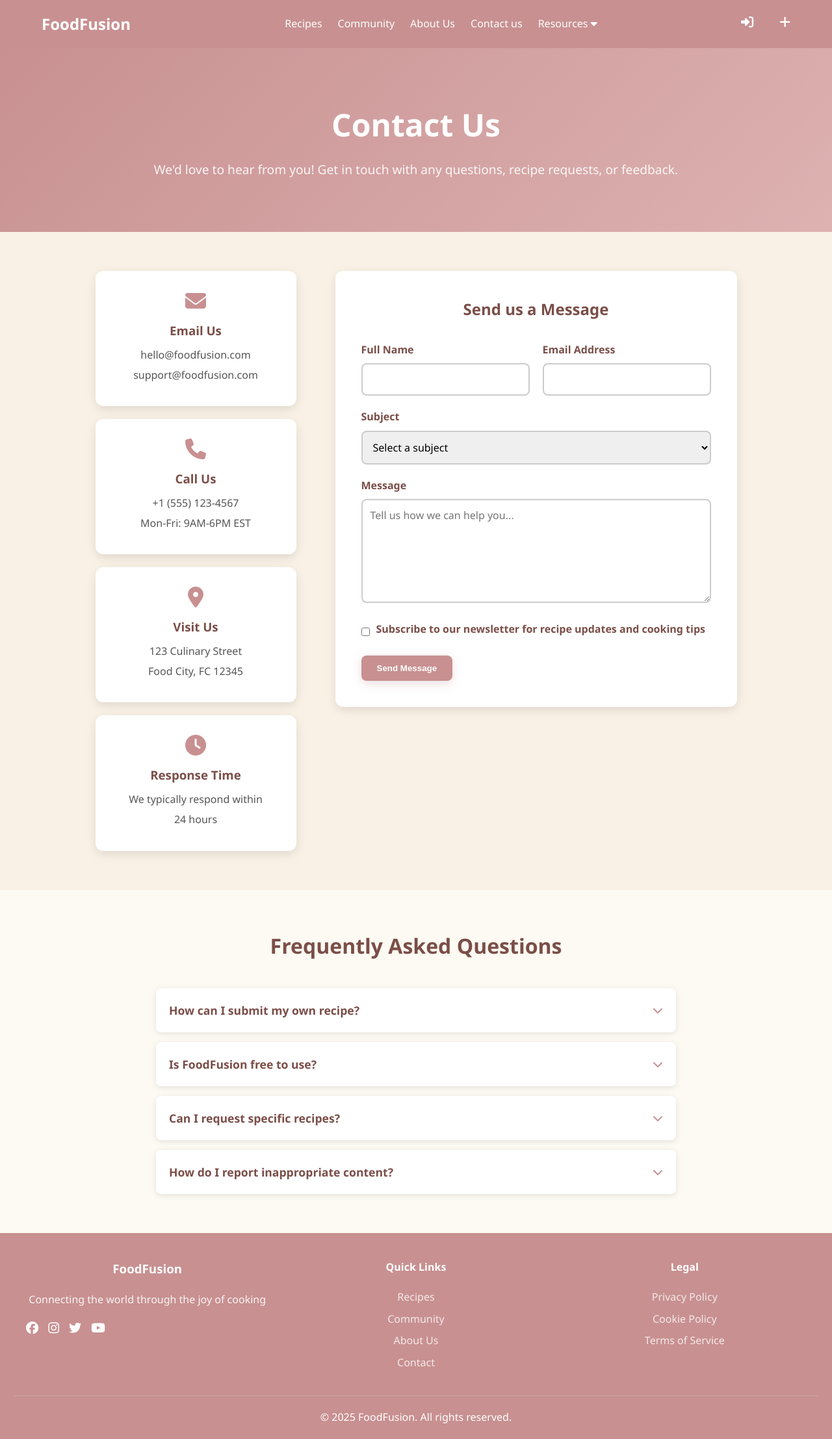
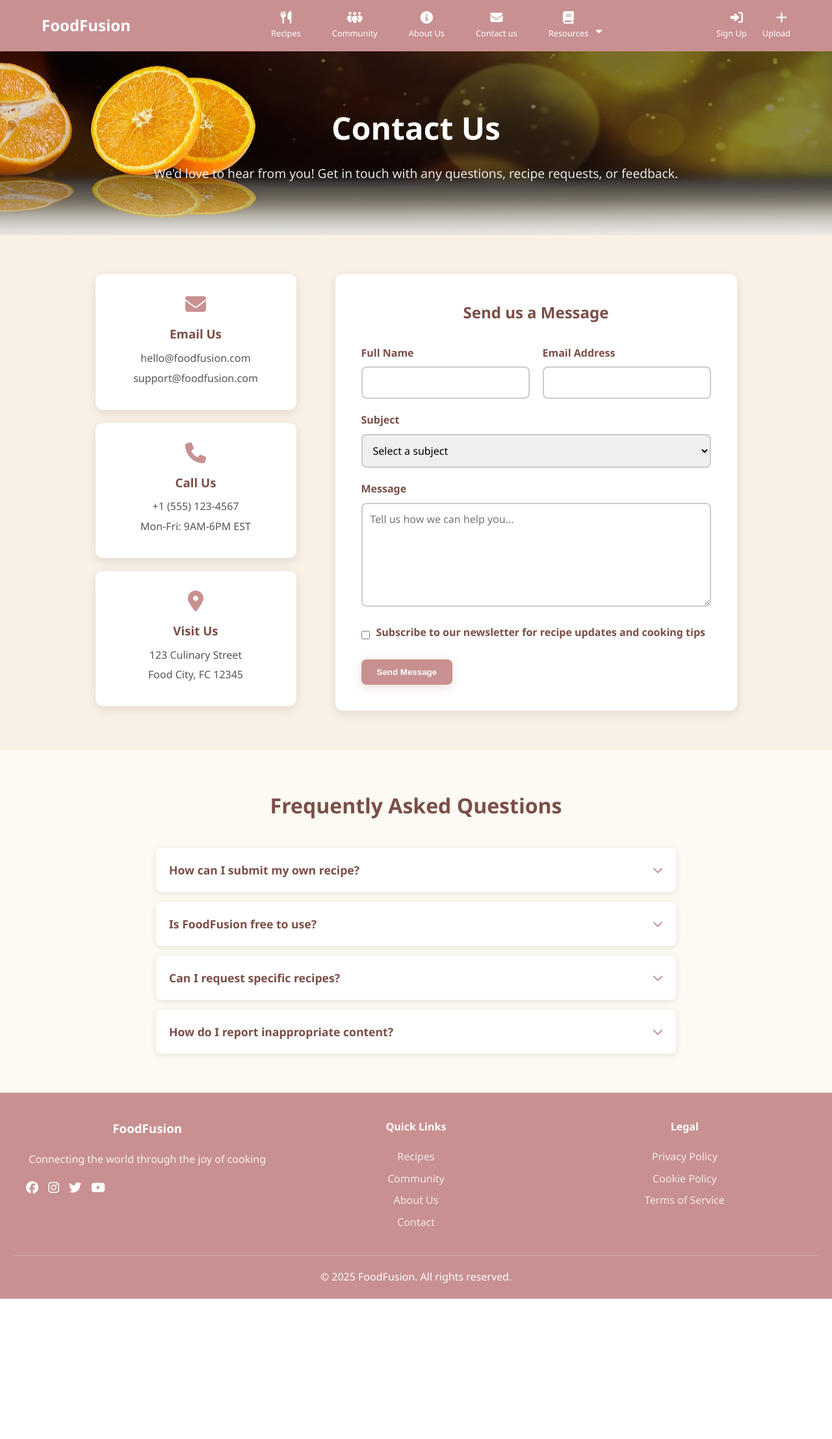
Before and after one commit to Luna-11/BEAssignment, a PHP site: page /contactUs.html in a window 1280 px wide. Shown: the whole page at 65% size. After the commit the page ends 1999 px from the top, so only its background shows below. Run offline with PHP 8.4, Linux system fonts and the light colour scheme.

Commit message:
navBarUpdate

```diff
--- a/additionalStyles.css
+++ b/additionalStyles.css
@@ -1,3 +1,18 @@
+:root {
+  --primary-color: #C89091;
+  --text-color: #7b4e48;
+  --lightest-color: #fcfaf2;
+  --light_pink: #e9d0cb;
+  --medium_pink: #ddb2b1;
+  --light_yellow: #f9f1e5;
+  --white: #fff;
+  --black: #222;
+  --light-gray: #bbb;
+  --medium-gray: #555;
+  --shadow-color: rgba(0,0,0,0.1);
+  --border-color: #ccc;
+  --button-color: #333;
+}
 /* Modal Styles */
 .modal {
   display: none;
@@ -586,9 +601,10 @@
 
 /* Contact Page Styles */
 .contact-header {
-  background: linear-gradient(135deg, var(--primary-color), var(--medium_pink));
-  color: var(--white);
-  text-align: center;
+  background-image: url("./BEpics/banner3.jpg");
+  color: var(--white);
+  text-align: center;
+  background-position: right 100%;
   padding: 80px 20px;
 }
 
--- a/contactUs.html
+++ b/contactUs.html
@@ -13,22 +13,66 @@
  <nav class="navbar">
   <div class="nav-container">
     <a href="index.html" class="logo">FoodFusion</a>
+
+    <!-- Centered Navigation Links -->
     <ul class="nav-links">
-                <li><a href="recipes.html">Recipes</a></li>
-                <li><a href="community.html">Community</a></li>
-                <li><a href="about-us.html">About Us</a></li>
-                <li><a href="contact.html">Contact us</a></li>
+      <li>
+        <a href="#">
+          <div class="nav-icon-text">
+            <i class="fa-solid fa-utensils"></i>
+            <span>Recipes</span>
+          </div>
+        </a>
+      </li>
+      <li>
+        <a href="#">
+          <div class="nav-icon-text">
+            <i class="fa-solid fa-people-group"></i>
+            <span>Community</span>
+          </div>
+        </a>
+      </li>
+      <li>
+        <a href="aboutUs.html">
+          <div class="nav-icon-text">
+            <i class="fa-solid fa-circle-info"></i>
+            <span>About Us</span>
+          </div>
+        </a>
+      </li>
+      <li>
+        <a href="contactUs.html">
+          <div class="nav-icon-text">
+            <i class="fa-solid fa-envelope"></i>
+            <span>Contact us</span>
+          </div>
+        </a>
+      </li>
       <li class="dropdown">
-                    <a href="#">Resources <i class="fa-solid fa-caret-down"></i></a>
+        <a href="#">
+          <div class="nav-icon-text">
+            <i class="fa-solid fa-book"></i>
+            <span>Resources</span>
+            <i class="fa-solid fa-caret-down dropdown-indicator"></i>
+          </div>
+        </a>
         <ul class="dropdown-menu">
-                        <li><a href="educational-resources.html">Educational Resources</a></li>
-                        <li><a href="culinary-resources.html">Culinary Resources</a></li>
+          <li><a href="eduRes.html">Educational Resources</a></li>
+          <li><a href="culRes.html">Culinary Resources</a></li>
         </ul>
       </li>
     </ul>
+
+    <!-- Right Side Icons -->
     <div class="nav-icons">
-                <a href="#" onclick="openLoginModal()"><i class="fa-solid fa-right-to-bracket"></i></a>
-                <a href="#" onclick="openJoinModal()"><i class="fa-solid fa-plus"></i></a>
+      <a href="logIn.html" class="nav-icon-text">
+        <i class="fa-solid fa-right-to-bracket"></i>
+        <span>Sign Up</span>
+      </a>
+      <a href="upload.html" class="nav-icon-text">
+        <i class="fa-solid fa-plus"></i>
+        <span>Upload</span>
+      </a>
     </div>
   </div>
 </nav>
@@ -62,12 +106,6 @@
                     <h3>Visit Us</h3>
                     <p>123 Culinary Street</p>
                     <p>Food City, FC 12345</p>
-                </div>
-                <div class="contact-card">
-                    <i class="fas fa-clock"></i>
-                    <h3>Response Time</h3>
-                    <p>We typically respond within</p>
-                    <p>24 hours</p>
                 </div>
             </div>
 
--- a/homeStyle.css
+++ b/homeStyle.css
@@ -34,13 +34,13 @@ body {
 /* ===== NAVIGATION BAR ===== */
 .navbar {
   background-color: var(--primary-color);
-  padding: 1rem 0;
+  padding: 0.6rem 0;
   box-shadow: 0 2px 5px var(--shadow-color);
 }
 
 .nav-container {
   width: 90%;
-  max-width: 1200px;
+  max-width: 1800px;
   margin: 0 auto;
   display: flex;
   align-items: center;
@@ -62,21 +62,14 @@ body {
   justify-content: center;
 }
 
-.nav-links li a {
-  color: var(--white);
-  text-decoration: none;
-  font-weight: 500;
-  font-size: 1rem;
-}
-
-.nav-links li a:hover {
+/* .nav-links li a:hover {
   text-decoration: underline;
-}
-
+} */
+/*
 .nav-icons {
   display: flex;
   gap: 1.2rem;
-}
+} */
 
 .nav-icons i {
   color: var(--white);
@@ -100,6 +93,7 @@ body {
   position: absolute;
   background-color: var(--light_yellow);
   box-shadow: 0 4px 8px var(--shadow-color);
+  border-radius: 30px;
   list-style: none;
   padding: 0;
   margin: 0;
@@ -124,10 +118,6 @@ body {
   display: block;
 }
 /* Updated Navigation Bar Styles */
-.nav-links {
-  display: flex;
-  gap: 1.5rem; /* Adjust spacing between items */
-}
 
 .nav-links li a {
   color: var(--white);
@@ -156,14 +146,15 @@ body {
 
 /* Dropdown specific styles */
 .dropdown .nav-icon-text {
-  padding-right: 1.25rem; /* Space for dropdown indicator */
+  padding-right: 1.3rem;
+
 }
 
 .dropdown-indicator {
   position: absolute;
   right: 0;
-  bottom: 0;
-  font-size: 0.7rem;
+  bottom: 6px;
+  font-size: 0.9rem;
 }
 
 /* Dropdown menu styles (unchanged from your original) */
@@ -221,12 +212,12 @@ body {
 }
 
 .nav-icons i {
-  font-size: 1.2rem; /* Match icon size from main nav */
+  font-size: 1.2rem;
   margin-bottom: 0.25rem;
 }
 
 .nav-icons span {
-  font-size: 0.8rem; /* Match text size from main nav */
+  font-size: 0.8rem;
   font-weight: 500;
 }
 
```
Also changed, not shown: BEpics/banner3.jpg (added). Lines whose indentation alone changed are shown as unchanged.
